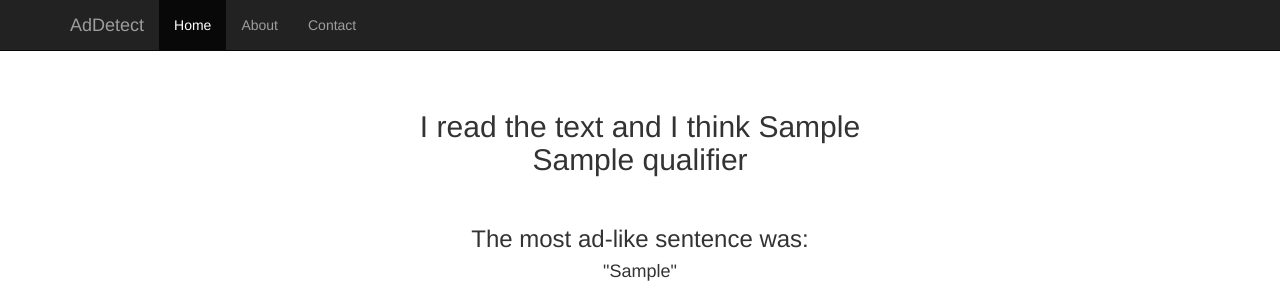
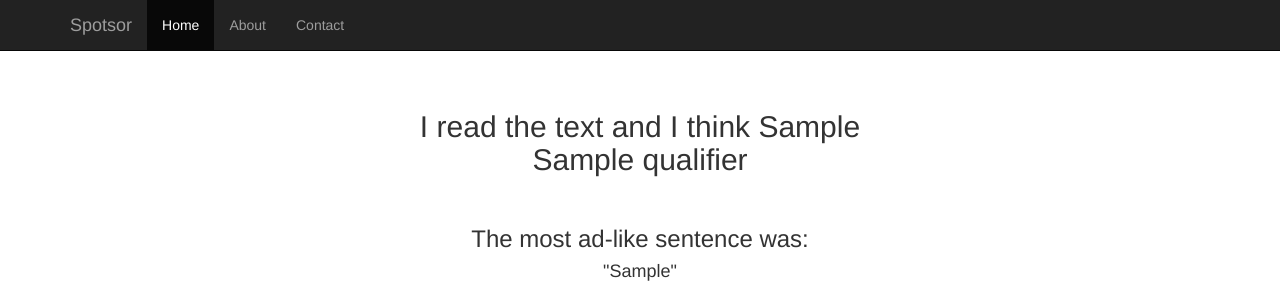
Before and after one commit to CStephenson970/AdDetector, a Flask app: template app/AdDetector/templates/output_page.html in a window 1280 px wide. Shown: the top 300 px of the page. Run offline with Flask 2, Linux system fonts and the light colour scheme; the template is opened without the code that fills it: most values are stand-ins (such as "Sample title", 1, 10 or a date in 2020); parts of the project's set-up code (start-up, migrations or seed data) failed here and were passed over; some libraries are stand-ins or nearby versions.

Commit message:
Change the name of the web app to spotsor

```diff
--- a/app/AdDetector/templates/input_page.html
+++ b/app/AdDetector/templates/input_page.html
@@ -9,7 +9,7 @@
     <meta name="author" content="">
     <link rel="icon" href="../../favicon.ico">
 
-    <title>AdDetect</title>
+    <title>Spotsor</title>
 
     <!-- Bootstrap core CSS -->
     <link href="../static/css/bootstrap.min.css" rel="stylesheet">
@@ -45,7 +45,7 @@
         <div class="body_container">
 
             <div class="starter-template">
-                <h2>AdDetect</h2>
+                <h2>Spotsor</h2>
             </div>
 
             <div class = "container">
--- a/app/AdDetector/templates/output_page.html
+++ b/app/AdDetector/templates/output_page.html
@@ -9,7 +9,7 @@
     <meta name="author" content="">
     <link rel="icon" href="../../favicon.ico">
 
-    <title>AdDetect</title>
+    <title>Spotsor</title>
 
     <!-- Bootstrap core CSS -->
     <link href="../static/css/bootstrap.min.css" rel="stylesheet">
@@ -30,7 +30,7 @@
             <span class="icon-bar"></span>
             <span class="icon-bar"></span>
           </button>
-          <a class="navbar-brand" href="#">AdDetect</a>
+          <a class="navbar-brand" href="#">Spotsor</a>
         </div>
         <div id="navbar" class="collapse navbar-collapse">
           <ul class="nav navbar-nav">
@@ -55,7 +55,7 @@
               <p>This is what I read:</p>
               <textarea rows="15" cols="100" id="text_output" name='text_output'>{{processed_text}}</textarea>
               <br>
-              <a href="http://localhost:5000/">Try again?</a>
+              <a href="http://spotsor.io/">Try again?</a>
             </div>
 
             <script src="https://code.jquery.com/jquery-1.10.2.min.js"></script>
```
